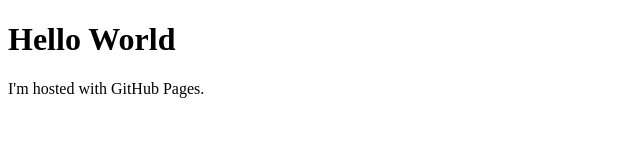
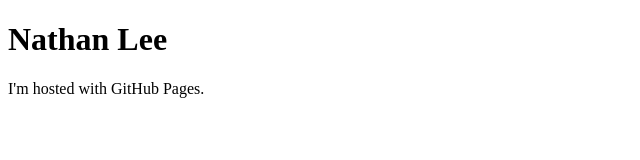
Before and after one commit to kwnath/web, a plain HTML site: page index.html in a window 1280 px wide. Shown: the whole page, without its empty margins (0-640 px from the left). Drawn offline with Linux system fonts and the light colour scheme.

Commit message:
added name

```diff
--- a/index.html
+++ b/index.html
@@ -1,7 +1,7 @@
 <!DOCTYPE html>
 <html>
 <body>
-<h1>Hello World</h1>
+<h1>Nathan Lee</h1>
 <p>I'm hosted with GitHub Pages.</p>
 </body>
 </html>
```
